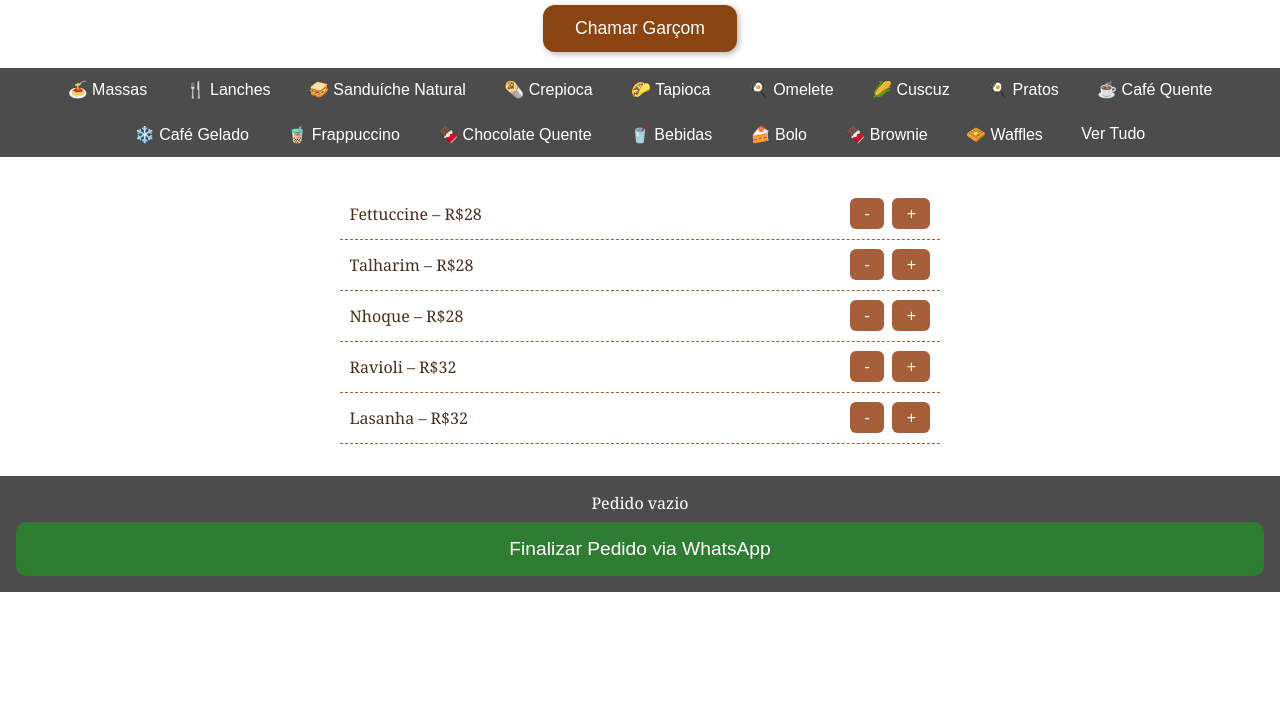
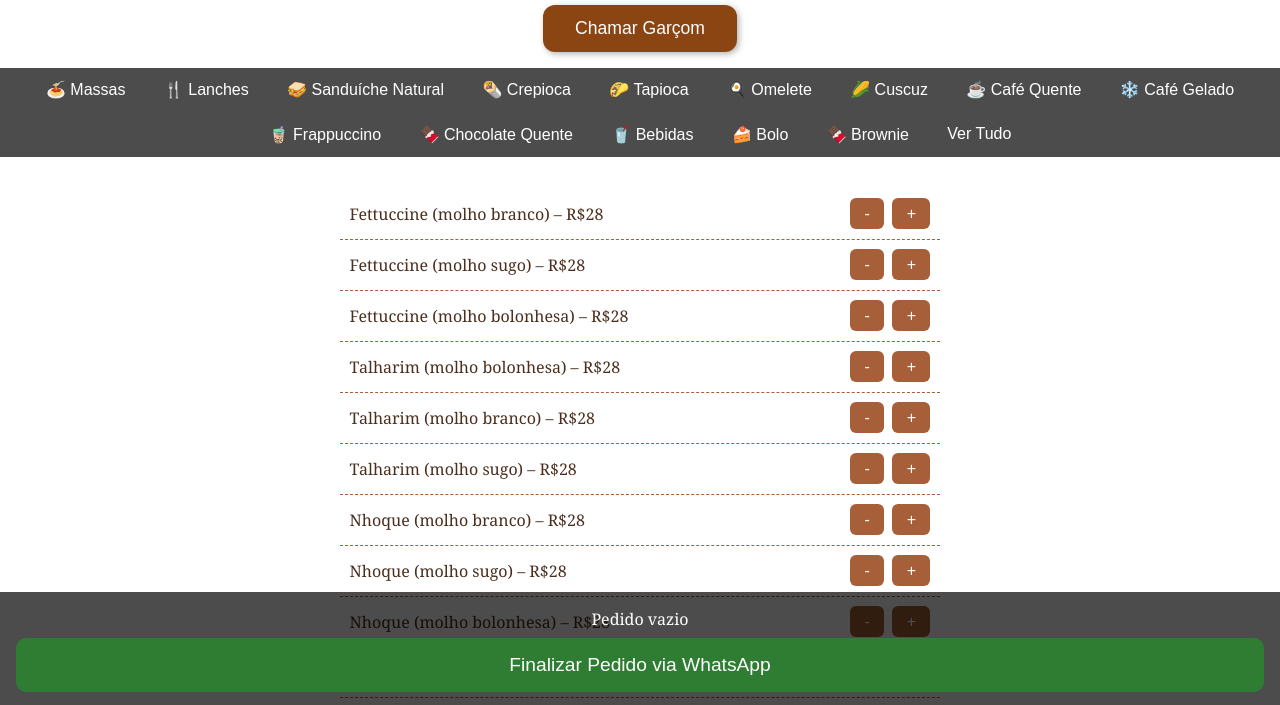
Before and after one commit to cafetariacampones/MESA4, a plain HTML site: page index.html in a window 1280 px wide. Shown: the part 92-797 px from the top of the page. Drawn offline with Linux system fonts and the light colour scheme.

Commit message:
Update index.html

```diff
--- a/index.html
+++ b/index.html
@@ -180,7 +180,6 @@ main {
   <button onclick="filtrar('Tapioca')">🌮 Tapioca</button>
   <button onclick="filtrar('Omelete')">🍳 Omelete</button>
   <button onclick="filtrar('Cuscuz Nordestino')">🌽 Cuscuz</button>
-  <button onclick="filtrar('Pratos')">🍳 Pratos</button>
   <button onclick="filtrar('Café Quente')">☕ Café Quente</button>
   <button onclick="filtrar('Café Gelado')">❄️ Café Gelado</button>
   <button onclick="filtrar('Frappuccino')">🧋 Frappuccino</button>
@@ -188,7 +187,7 @@ main {
   <button onclick="filtrar('Bebidas')">🥤 Bebidas</button>
   <button onclick="filtrar('Bolo')">🍰 Bolo</button>
   <button onclick="filtrar('Brownie')">🍫 Brownie</button>
-  <button onclick="filtrar('Waffles')">🧇 Waffles</button>
+
   <button onclick="filtrar('Todas')">Ver Tudo</button>
 </nav>
 
@@ -201,25 +200,33 @@ main {
 
 <script>
 let produtos = [
-  {categoria:"Massas", nome:"Fettuccine", preco:28},
-  {categoria:"Massas", nome:"Talharim", preco:28},
-  {categoria:"Massas", nome:"Nhoque", preco:28},
-  {categoria:"Massas", nome:"Ravioli", preco:32},
-  {categoria:"Massas", nome:"Lasanha", preco:32},
-
+   {categoria:"Massas", nome:"Fettuccine (molho branco)", preco:28},
+ {categoria:"Massas", nome:"Fettuccine (molho sugo)", preco:28},
+ {categoria:"Massas", nome:"Fettuccine (molho bolonhesa)", preco:28},
+  {categoria:"Massas", nome:"Talharim (molho bolonhesa)", preco:28},
+    {categoria:"Massas", nome:"Talharim (molho branco)", preco:28},
+    {categoria:"Massas", nome:"Talharim (molho sugo)", preco:28},
+  {categoria:"Massas", nome:"Nhoque (molho branco)", preco:28},
+    {categoria:"Massas", nome:"Nhoque (molho sugo)", preco:28},
+  {categoria:"Massas", nome:"Nhoque (molho bolonhesa)", preco:28},
+  {categoria:"Massas", nome:"Ravioli (molho branco)", preco:32},
+  {categoria:"Massas", nome:"Ravioli (molho sugo)", preco:32},
+{categoria:"Massas", nome:"Ravioli (molho bolonhesa)", preco:32},
+  {categoria:"Massas", nome:"Lasanha (molho branco)", preco:32},
+  {categoria:"Massas", nome:"Lasanha (molho sugo)", preco:32},
+{categoria:"Massas", nome:"Lasanha (molho bolonhesa)", preco:32},
   {categoria:"Lanches", nome:"Salgados", preco:8},
   {categoria:"Lanches", nome:"Pão de queijo unid.", preco:6},
   {categoria:"Lanches", nome:"Pão na chapa", preco:7},
-  {categoria:"Lanches", nome:"Pão com ovo", preco:10},
+  {categoria:"Lanches", nome:"Pão com ovo", preco:9},
   {categoria:"Lanches", nome:"Pão com ovo e queijo", preco:12},
   {categoria:"Lanches", nome:"Pão com costela", preco:21},
   {categoria:"Lanches", nome:"Queijo quente", preco:13},
   {categoria:"Lanches", nome:"Misto quente", preco:15},
   {categoria:"Lanches", nome:"Misto de peito de peru com queijo", preco:16},
 
-  {categoria:"Sanduíche Natural", nome:"Queijo minas e peito de peru", preco:19},
-  {categoria:"Sanduíche Natural", nome:"Frango desfiado com cream cheese", preco:19},
-  {categoria:"Sanduíche Natural", nome:"Atum e cenoura", preco:18},
+  {categoria:"Sanduíche Natural", nome:"peito de peru", preco:19},
+  {categoria:"Sanduíche Natural", nome:"Frango", preco:18},
 
   {categoria:"Brownie", nome:"Simples", preco:11},
   {categoria:"Brownie", nome:"Com sorvete", preco:18},
@@ -228,14 +235,14 @@ let produtos = [
   {categoria:"Bolo", nome:"Bolo (fatia)", preco:10},
 
   {categoria:"Cuscuz Nordestino", nome:"Simples", preco:19},
+   {categoria:"Cuscuz Nordestino", nome:"Pizza", preco:23},
+ {categoria:"Cuscuz Nordestino", nome:"Ovos Mexidos", preco:20},
+ {categoria:"Cuscuz Nordestino", nome:"frango", preco:19},
   {categoria:"Cuscuz Nordestino", nome:"Carne seca", preco:27},
   {categoria:"Cuscuz Nordestino", nome:"Costela", preco:27},
   {categoria:"Cuscuz Nordestino", nome:"Queijo coalho e carne seca", preco:34},
 
   {categoria:"Pizza", nome:"Pizza", preco:23},
-
-  {categoria:"Pratos", nome:"Ovos mexidos", preco:20},
-  {categoria:"Pratos", nome:"Frango", preco:22},
 
   {categoria:"Tapioca", nome:"Manteiga", preco:10},
   {categoria:"Tapioca", nome:"Frango com catupiry", preco:15},
@@ -243,23 +250,22 @@ let produtos = [
   {categoria:"Tapioca", nome:"Queijo e peito de peru", preco:18},
   {categoria:"Tapioca", nome:"Carne seca e queijo", preco:21},
   {categoria:"Tapioca", nome:"Creme de avelã", preco:18},
-  {categoria:"Tapioca", nome:"Leite condensado e coco", preco:18},
+  {categoria:"Tapioca", nome:"Leite condensado e coco", preco:16},
 
   {categoria:"Crepioca", nome:"Queijo e presunto", preco:19},
-  {categoria:"Crepioca", nome:"Frango", preco:19},
+  {categoria:"Crepioca", nome:"Frango", preco:17},
   {categoria:"Crepioca", nome:"Queijo e peito de peru", preco:19},
 
   {categoria:"Omelete", nome:"Queijo e presunto", preco:17},
-  {categoria:"Omelete", nome:"Frango", preco:19},
+  {categoria:"Omelete", nome:"Frango", preco:15},
   {categoria:"Omelete", nome:"Queijo e peito de peru", preco:19},
-  {categoria:"Omelete", nome:"Torrada com ovos", preco:11},
+  {categoria:"Lanches", nome:"Torrada com ovos", preco:11},
 
   {categoria:"Waffles", nome:"Manteiga", preco:12},
   {categoria:"Waffles", nome:"Mel", preco:12},
   {categoria:"Waffles", nome:"Pizza", preco:20},
   {categoria:"Waffles", nome:"Nutella e morango", preco:28},
   {categoria:"Waffles", nome:"Nutella, morango e chantilly", preco:32},
-  {categoria:"Waffles", nome:"Kit Kat e sorvete", preco:32},
 
   {categoria:"Café Quente", nome:"Espresso Peq", preco:7},
   {categoria:"Café Quente", nome:"Espresso Gr", preco:11},
@@ -276,11 +282,11 @@ let produtos = [
   {categoria:"Café Quente", nome:"Mocha Gr", preco:17},
   {categoria:"Café Quente", nome:"Mocha borda com avelã Peq", preco:17},
   {categoria:"Café Quente", nome:"Mocha borda com avelã Gr", preco:19},
-  {categoria:"Café Quente", nome:"Irish Coffee (Alcoólico)", preco:22},
+  {categoria:"Café Quente", nome:"Irish Coffee (Alcoólico)", preco:18},
 
   {categoria:"Café Gelado", nome:"Cappuccino gelado", preco:18},
   {categoria:"Café Gelado", nome:"Affogatto", preco:20},
-  {categoria:"Café Gelado", nome:"Orange coffee", preco:18},
+  {categoria:"Café Gelado", nome:"Orange coffee", preco:19},
   {categoria:"Café Gelado", nome:"Coffee lover", preco:18},
 
   {categoria:"Frappuccino", nome:"Tradicional", preco:22},
```
